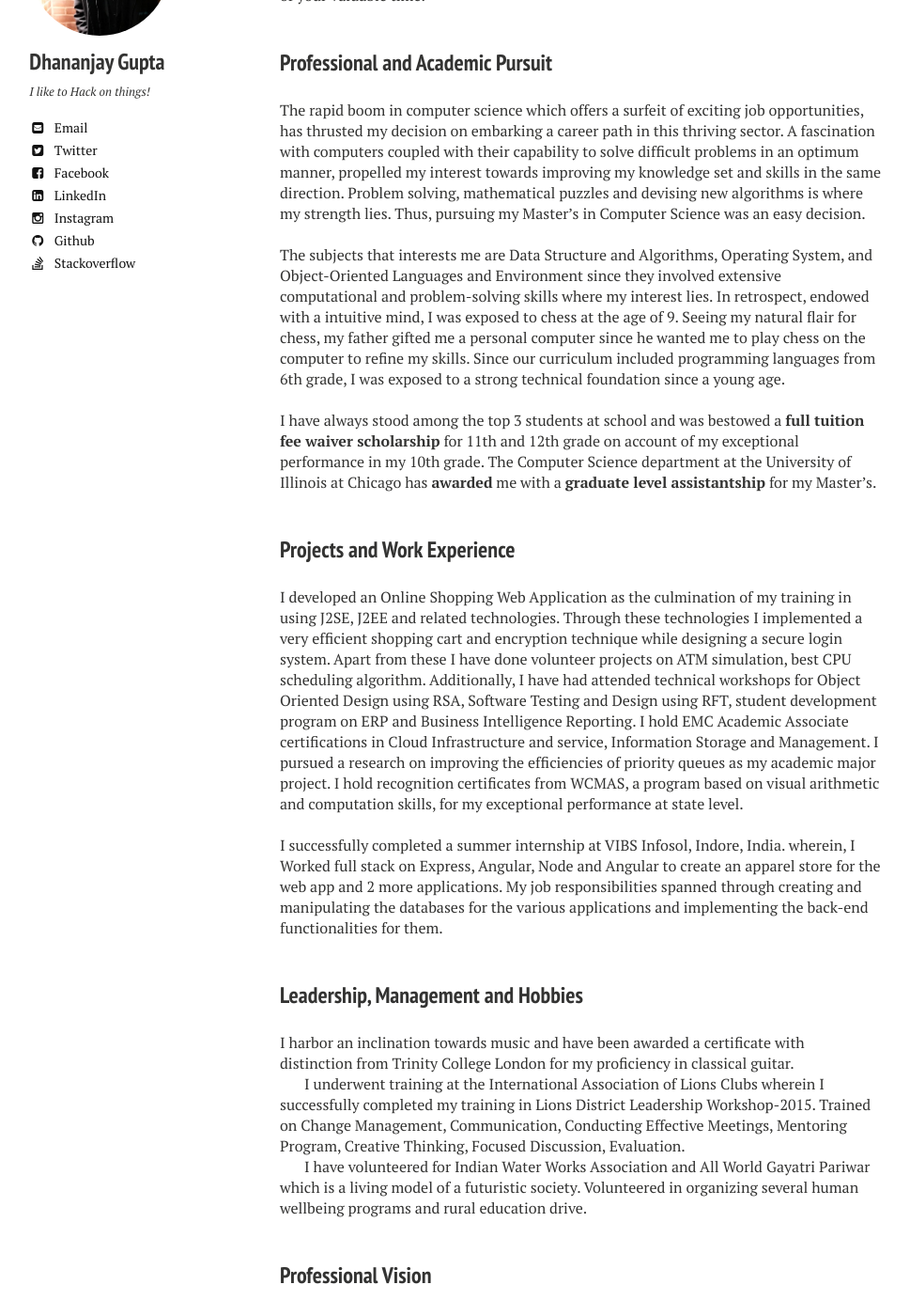
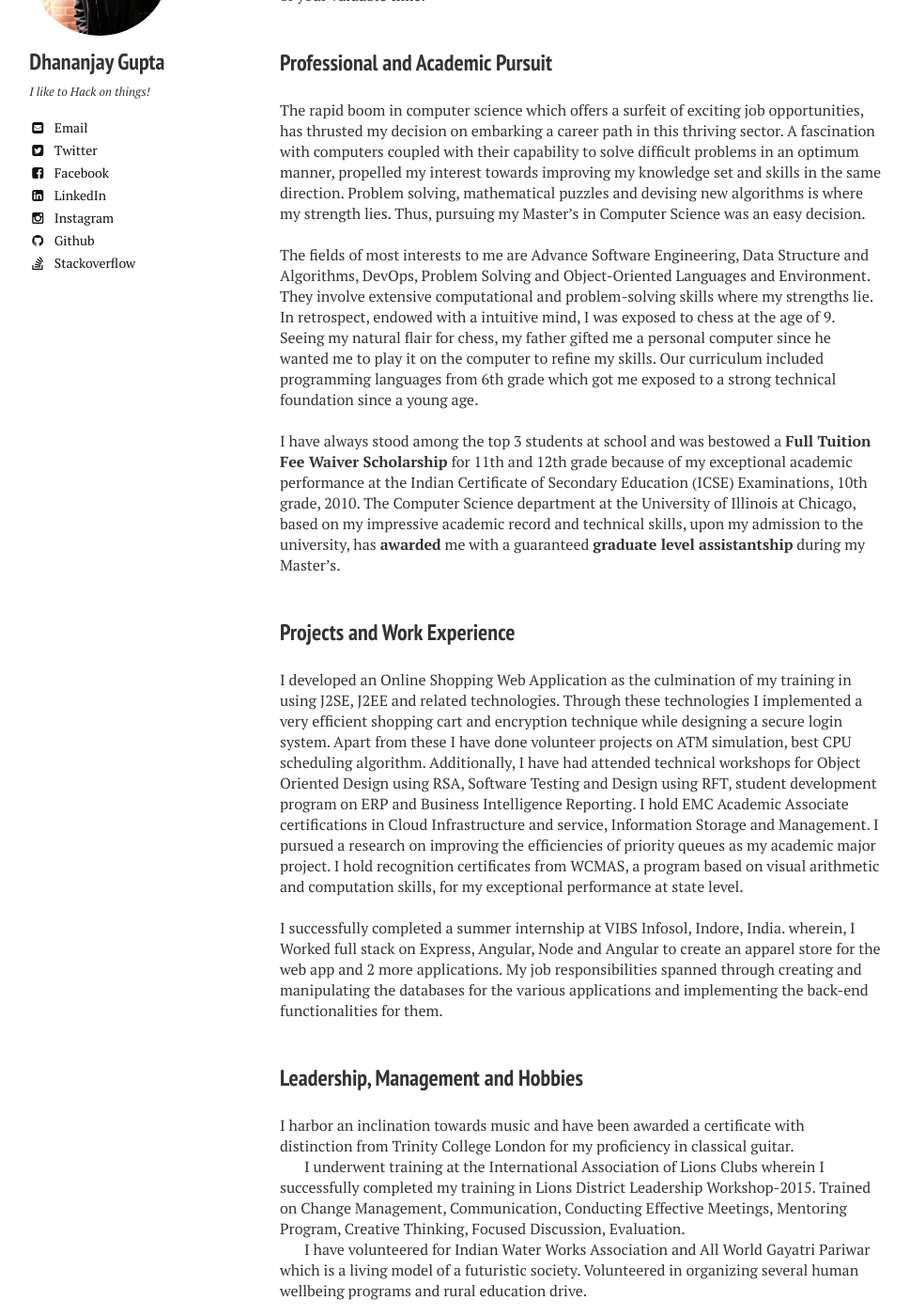
Before and after one commit to DhananjayGupta300/DhananjayGupta300.github.io, a Jekyll site: the page built from about/index.md, in a window 1280 px wide and 1400 px high, scrolled down 626 px. Shown: the whole window at 94% size, without its empty margins (22-991 px from the left). Built offline with Jekyll 4.4.1, drawn with Linux system fonts in a browser that asks for light colours; nearby versions of some CDN libraries; some of the changed text lies outside the part shown.

Commit message:
Update index.md

```diff
--- a/about/index.md
+++ b/about/index.md
@@ -10,12 +10,11 @@ image:
   creditlink: https://www.cs.uic.edu/~drmark/
 ---
 {% include _toc.html %}
-I’m Dhananjay Gupta, master’s student from the <a href="https://www.cs.uic.edu/">Department of Computer
-Science</a>,<a href="https://www.uic.edu/"> University of Illinois at Chicago</a>. I’m humbled that you consider my introduction worthy of your valuable time.<br/><br/>
+I’m Dhananjay Gupta, master’s student from the <a href="https://www.cs.uic.edu/">Department of Computer Science</a>,<a href="https://www.uic.edu/"> University of Illinois at Chicago</a>. I’m humbled that you consider my introduction worthy of your valuable time.<br/><br/>
 ### Professional and Academic Pursuit
 The rapid boom in computer science which offers a surfeit of exciting job opportunities, has thrusted my decision on embarking a career path in this thriving sector. A fascination with computers coupled with their capability to solve difficult problems in an optimum manner, propelled my interest towards improving my knowledge set and skills in the same direction. Problem solving, mathematical puzzles and devising new algorithms is where my strength lies. Thus, pursuing my Master’s in Computer Science was an easy decision. <br><br/>
-The subjects that interests me are Data Structure and Algorithms, Operating System, and Object-Oriented Languages and Environment since they involved extensive computational and problem-solving skills where my interest lies. In retrospect, endowed with a intuitive mind, I was exposed to chess at the age of 9. Seeing my natural flair for chess, my father gifted me a personal computer since he wanted me to play chess on the computer to refine my skills. Since our curriculum included programming languages from 6th grade, I was exposed to a strong technical foundation since a young age.  <br><br/>
-I have always stood among the top 3 students at school and was bestowed a **full tuition fee waiver scholarship** for 11th and 12th grade on account of my exceptional performance in my 10th grade. The Computer Science department at the University of Illinois at Chicago has **awarded** me with a **graduate level assistantship** for my Master’s.  <br/><br/>
+The fields of most interests to me are Advance Software Engineering, Data Structure and Algorithms, DevOps, Problem Solving and Object-Oriented Languages and Environment. They involve extensive computational and problem-solving skills where my strengths lie. In retrospect, endowed with a intuitive mind, I was exposed to chess at the age of 9. Seeing my natural flair for chess, my father gifted me a personal computer since he wanted me to play it on the computer to refine my skills. Our curriculum included programming languages from 6th grade which got me exposed to a strong technical foundation since a young age.  <br><br/>
+I have always stood among the top 3 students at school and was bestowed a **Full Tuition Fee Waiver Scholarship** for 11th and 12th grade because of my exceptional academic performance at the Indian Certificate of Secondary Education (ICSE) Examinations, 10th grade, 2010. The Computer Science department at the University of Illinois at Chicago, based on my impressive academic record and technical skills, upon my admission to the university, has **awarded** me with a guaranteed **graduate level assistantship** during my Master’s.  <br/><br/>
 ### Projects and Work Experience
 I developed an Online Shopping Web Application as the culmination of my training in using J2SE, J2EE and related technologies. Through these technologies I implemented a very efficient shopping cart and encryption technique while designing a secure login system. Apart from these I have done volunteer projects on ATM simulation, best CPU scheduling algorithm. Additionally, I have had attended technical workshops for Object Oriented Design using RSA, Software Testing and Design using RFT, student development program on ERP and Business Intelligence Reporting. I hold EMC Academic Associate certifications in Cloud Infrastructure and service, Information Storage and Management. I pursued a research on improving the efficiencies of priority queues as my academic major project. I hold recognition certificates from WCMAS, a program based on visual arithmetic and computation skills, for my exceptional performance at state level.<br/><br/>
 I successfully completed a summer internship at VIBS Infosol, Indore, India. wherein, I Worked full stack on Express, Angular, Node and Angular to create an apparel store for the web app and 2 more applications. My job responsibilities spanned through creating and manipulating the databases for the various applications and implementing the back-end functionalities for them. <br/> <br/>
@@ -29,4 +28,4 @@ I have volunteered for Indian Water Works Association and All World Gayatri Pari
 <br/><br/>
 
 ### Professional Vision
-At this crucial juncture, I am inclined towards the master’s program in Computer Science offered at the university of Illinois at Chicago. In an atmosphere like which boasts of a confluence of people from every culture, nationality, religion and ideology, I am confident of reflecting strong ethical values, inclusiveness and develop my personality for the better. I am optimistic that my education will equip me with the best set of skills and expertise to scale great heights professionally. After completion of the program, I aspire to work as a software engineer and use my work to contribute towards society for its wellbeing.
+At this crucial juncture, I am inclined towards the master’s program in Computer Science offered at the university of Illinois at Chicago. In an atmosphere like which boasts of a confluence of people from every culture, nationality, religion and ideology, I am confident of reflecting strong ethical values, inclusiveness and develop my personality for the better. I am optimistic that my education will equip me with the best set of skills and expertise to scale great heights professionally. After completion of the program, I aspire to work as a software engineer and use my work to contribute towards society’s wellbeing.
```
Also changed, not shown: other parts of about/index.md (+1 -1 lines).
